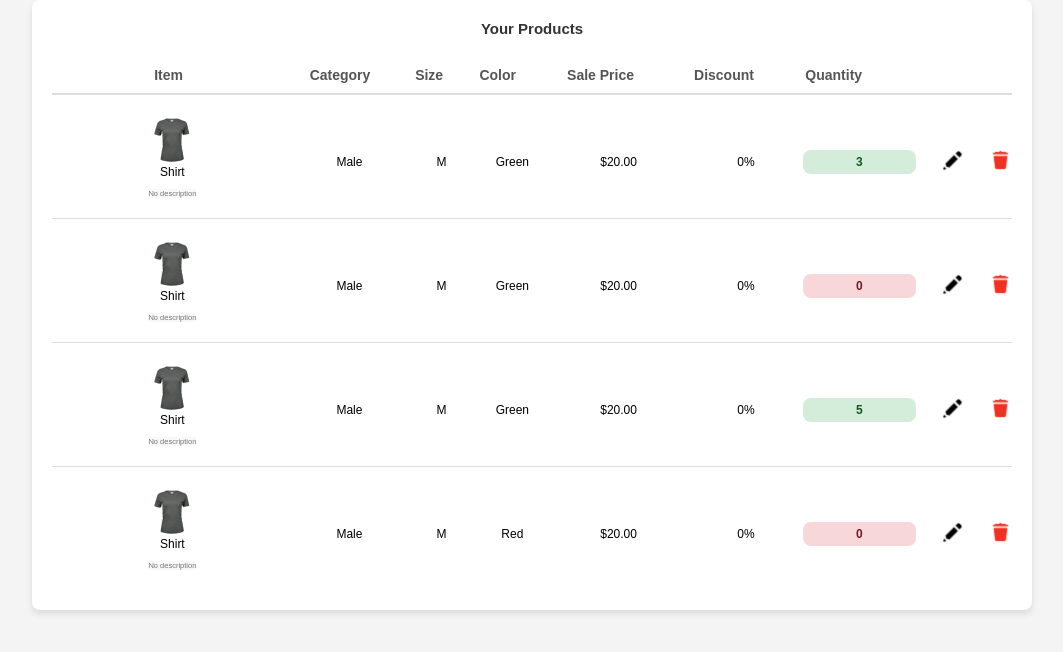
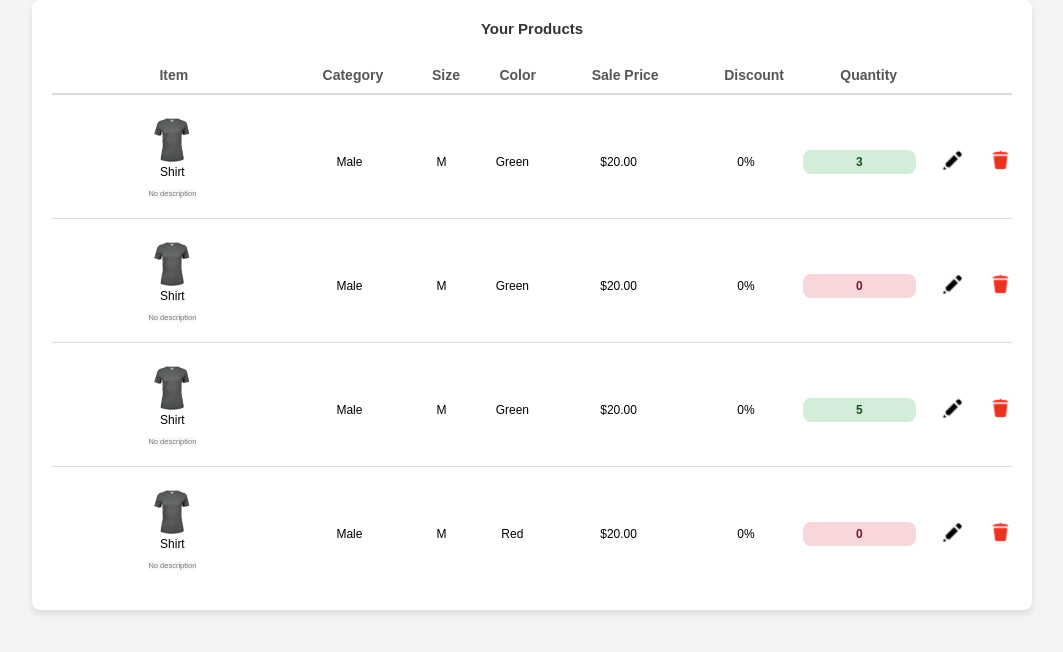
Before and after one commit to Ahmadelk4/webADV, a React (Vite) app: page /ProductList in a window 1280 px wide. Shown: the top 652 px of the page, without its empty margins (108-1171 px from the left). Built offline with nearby package versions, Linux system fonts and the light colour scheme.

Commit message:
table fixing

```diff
--- a/src/CSS/ProductList.css
+++ b/src/CSS/ProductList.css
@@ -22,7 +22,7 @@
   font-size: 1.4rem;
   font-weight: bold;
   display: grid;
-  grid-template-columns: 1.7fr 0.8fr 0.5fr 0.5fr 1fr 0.8fr 0.8fr 0.3fr 0.6fr;
+  grid-template-columns: 1.7fr 0.8fr 0.5fr 0.5fr 1fr 0.8fr 0.8fr 0.6fr;
   color: #555;
   border-bottom: 2px solid #ddd;
   padding: 10px 0;
--- a/src/SCSS/ProductList.scss
+++ b/src/SCSS/ProductList.scss
@@ -24,7 +24,7 @@
       font-size: 1.4rem;
       font-weight: bold;
       display: grid;
-      grid-template-columns: 1.7fr 0.8fr 0.5fr 0.5fr 1fr 0.8fr 0.8fr 0.3fr 0.6fr;
+      grid-template-columns: 1.7fr 0.8fr 0.5fr 0.5fr 1fr 0.8fr 0.8fr 0.6fr;
       color: #555;
       border-bottom: 2px solid #ddd;
       padding: 10px 0;
```
